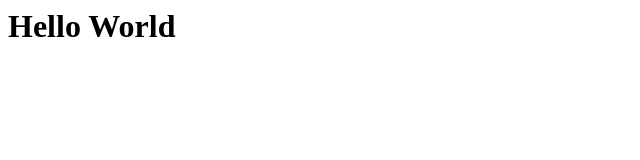
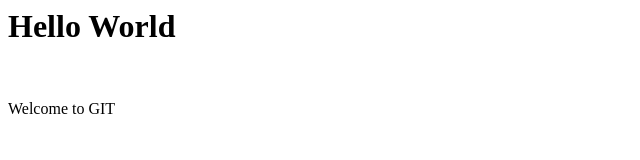
Before and after one commit to Hunter926261/Git, a plain HTML site: page index.html in a window 1280 px wide. Shown: the whole page, without its empty margins (0-640 px from the left). Drawn offline with Linux system fonts and the light colour scheme.

Commit message:
new commit

```diff
--- a/index.html
+++ b/index.html
@@ -1 +1,3 @@
 <h1>Hello World</h1>
+<br>
+<p>Welcome to GIT</p>
```
Also changed, not shown: 1 other file.
